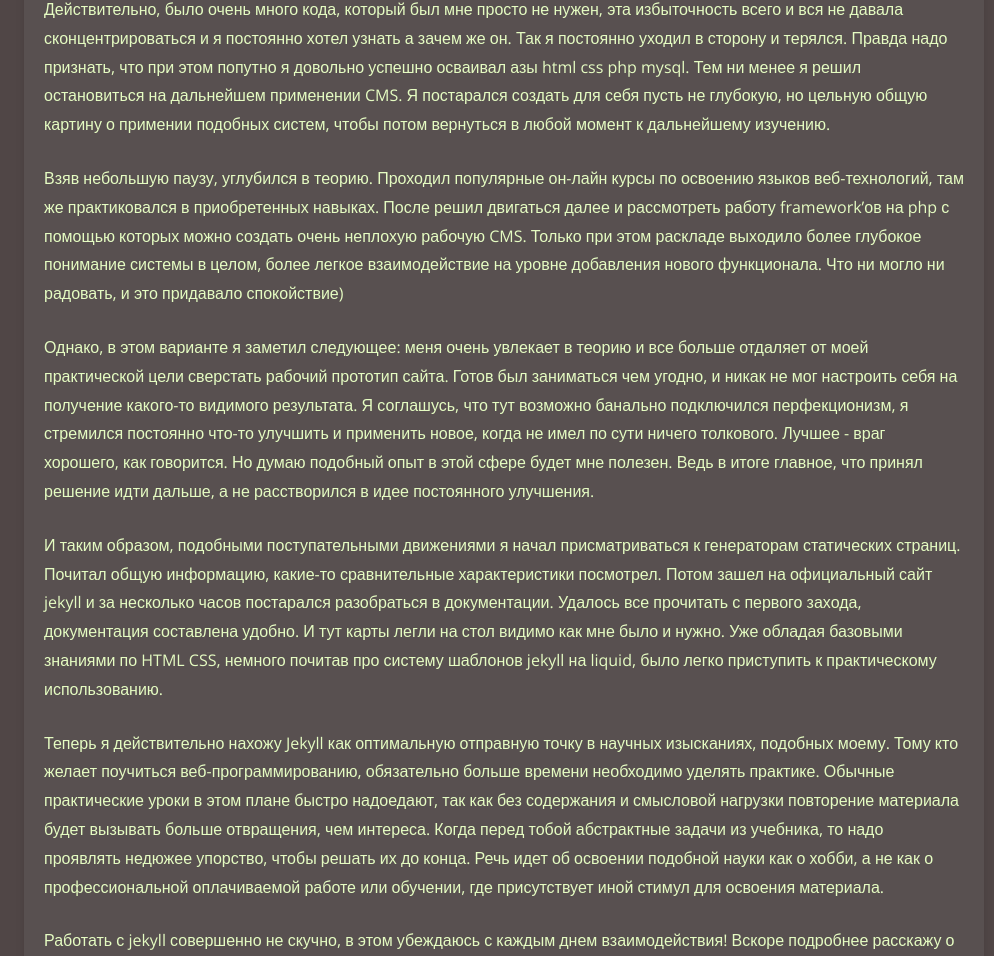
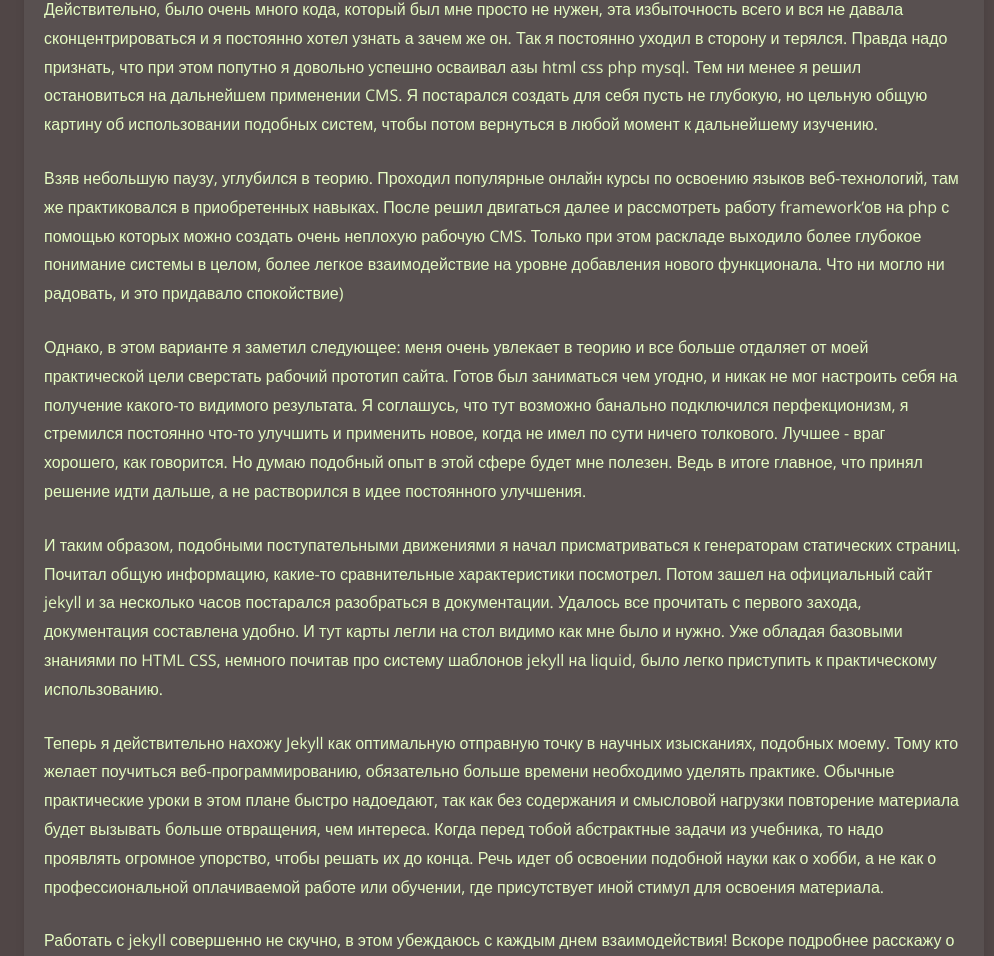
Before and after one commit to kiviok/kiviok.github.io, a Jekyll site: the page built from _posts/2016-03-15-my-way-to-jekyll.md, in a window 1280 px wide. Shown: the part 1206-2162 px from the top of the page, without its empty margins (136-1130 px from the left). Built offline with Jekyll 4.4.1, drawn with Linux system fonts in a browser that asks for light colours; comment, search, counter and statistics services are not loaded.

Commit message:
Update 2016-03-15-my-way-to-jekyll.md

```diff
--- a/_posts/2016-03-15-my-way-to-jekyll.md
+++ b/_posts/2016-03-15-my-way-to-jekyll.md
@@ -17,15 +17,15 @@ description: Краткое описание пути, пройденного а
 
 Далее стоит признаться, что до того как остановить свой выбор на Jekyll, я порядочно времени потратил на проработку и других вариантов. Очень смело и быстро можно делать старт с CMS вроде Joomla и WordPress. Почти весь сложный код скрыт от глаз пользователя, но публиковать и обрабатывать материал зато достаточно просто. Все из коробки выглядит достаточно уютно и привлекательно. Также не сложно обучиться и основным настройкам этих систем. В этом плане даже сложнее установить локальный php сервер, например, для отладки. И все хорошо в этом варианте, но мозг в тот момент мне постоянно гундел, что мы тут ничего не понимаем и обучаться в таких условиях очень трудно.
 
-Действительно, было очень много кода, который был мне просто не нужен, эта избыточность всего и вся не давала сконцентрироваться и я постоянно хотел узнать а зачем же он. Так я постоянно уходил в сторону и терялся. Правда надо признать, что при этом попутно я довольно успешно осваивал азы html css php mysql. Тем ни менее я решил остановиться на дальнейшем применении CMS. Я постарался создать для себя пусть не глубокую, но цельную общую картину о примении подобных систем, чтобы потом вернуться в любой момент к дальнейшему изучению.
+Действительно, было очень много кода, который был мне просто не нужен, эта избыточность всего и вся не давала сконцентрироваться и я постоянно хотел узнать а зачем же он. Так я постоянно уходил в сторону и терялся. Правда надо признать, что при этом попутно я довольно успешно осваивал азы html css php mysql. Тем ни менее я решил остановиться на дальнейшем применении CMS. Я постарался создать для себя пусть не глубокую, но цельную общую картину об использовании подобных систем, чтобы потом вернуться в любой момент к дальнейшему изучению.
 
-Взяв небольшую паузу, углубился в теорию. Проходил популярные он-лайн курсы по освоению языков веб-технологий, там же практиковался в приобретенных навыках. После решил двигаться далее и рассмотреть работу framework'ов на php с помощью которых можно создать очень неплохую рабочую CMS. Только при этом раскладе выходило более глубокое понимание системы в целом, более легкое взаимодействие на уровне добавления нового функционала. Что ни могло ни радовать, и это придавало спокойствие)
+Взяв небольшую паузу, углубился в теорию. Проходил популярные онлайн курсы по освоению языков веб-технологий, там же практиковался в приобретенных навыках. После решил двигаться далее и рассмотреть работу framework'ов на php с помощью которых можно создать очень неплохую рабочую CMS. Только при этом раскладе выходило более глубокое понимание системы в целом, более легкое взаимодействие на уровне добавления нового функционала. Что ни могло ни радовать, и это придавало спокойствие)
 
-Однако, в этом варианте я заметил следующее: меня очень увлекает в теорию и все больше отдаляет от моей практической цели сверстать рабочий прототип сайта. Готов был заниматься чем угодно, и никак не мог настроить себя на получение какого-то видимого результата. Я соглашусь, что тут возможно банально подключился перфекционизм, я стремился постоянно что-то улучшить и применить новое, когда не имел по сути ничего толкового. Лучшее - враг хорошего, как говорится. Но думаю подобный опыт в этой сфере будет мне полезен. Ведь в итоге главное, что принял решение идти дальше, а не расстворился в идее постоянного улучшения.
+Однако, в этом варианте я заметил следующее: меня очень увлекает в теорию и все больше отдаляет от моей практической цели сверстать рабочий прототип сайта. Готов был заниматься чем угодно, и никак не мог настроить себя на получение какого-то видимого результата. Я соглашусь, что тут возможно банально подключился перфекционизм, я стремился постоянно что-то улучшить и применить новое, когда не имел по сути ничего толкового. Лучшее - враг хорошего, как говорится. Но думаю подобный опыт в этой сфере будет мне полезен. Ведь в итоге главное, что принял решение идти дальше, а не растворился в идее постоянного улучшения.
 
 И таким образом, подобными поступательными движениями я начал присматриваться к генераторам статических страниц. Почитал общую информацию, какие-то сравнительные характеристики посмотрел. Потом зашел на официальный сайт jekyll и за несколько часов постарался разобраться в документации. Удалось все прочитать с первого захода, документация составлена удобно. И тут карты легли на стол видимо как мне было и нужно. Уже обладая базовыми знаниями по HTML CSS, немного почитав про систему шаблонов jekyll на liquid, было легко приступить к практическому использованию.
 
-Теперь я действительно нахожу Jekyll как оптимальную отправную точку в научных изысканиях, подобных моему. Тому кто желает поучиться веб-программированию, обязательно больше времени необходимо уделять практике. Обычные практические уроки в этом плане быстро надоедают, так как без содержания и смысловой нагрузки повторение материала будет вызывать больше отвращения, чем интереса. Когда перед тобой абстрактные задачи из учебника, то надо проявлять недюжее упорство, чтобы решать их до конца. Речь идет об освоении подобной науки как о хобби, а не как о профессиональной оплачиваемой работе или обучении, где присутствует иной стимул для освоения материала.
+Теперь я действительно нахожу Jekyll как оптимальную отправную точку в научных изысканиях, подобных моему. Тому кто желает поучиться веб-программированию, обязательно больше времени необходимо уделять практике. Обычные практические уроки в этом плане быстро надоедают, так как без содержания и смысловой нагрузки повторение материала будет вызывать больше отвращения, чем интереса. Когда перед тобой абстрактные задачи из учебника, то надо проявлять огромное упорство, чтобы решать их до конца. Речь идет об освоении подобной науки как о хобби, а не как о профессиональной оплачиваемой работе или обучении, где присутствует иной стимул для освоения материала.
 
 Работать с jekyll совершенно не скучно, в этом убеждаюсь с каждым днем взаимодействия!
 Вскоре подробнее расскажу о своем начале работы с jekyll, возможно получится дать полезные советы. Хотя на самом деле достаточно исчерпывающий материал содержится на официальном сайте и еще нескольких источниках.
```
